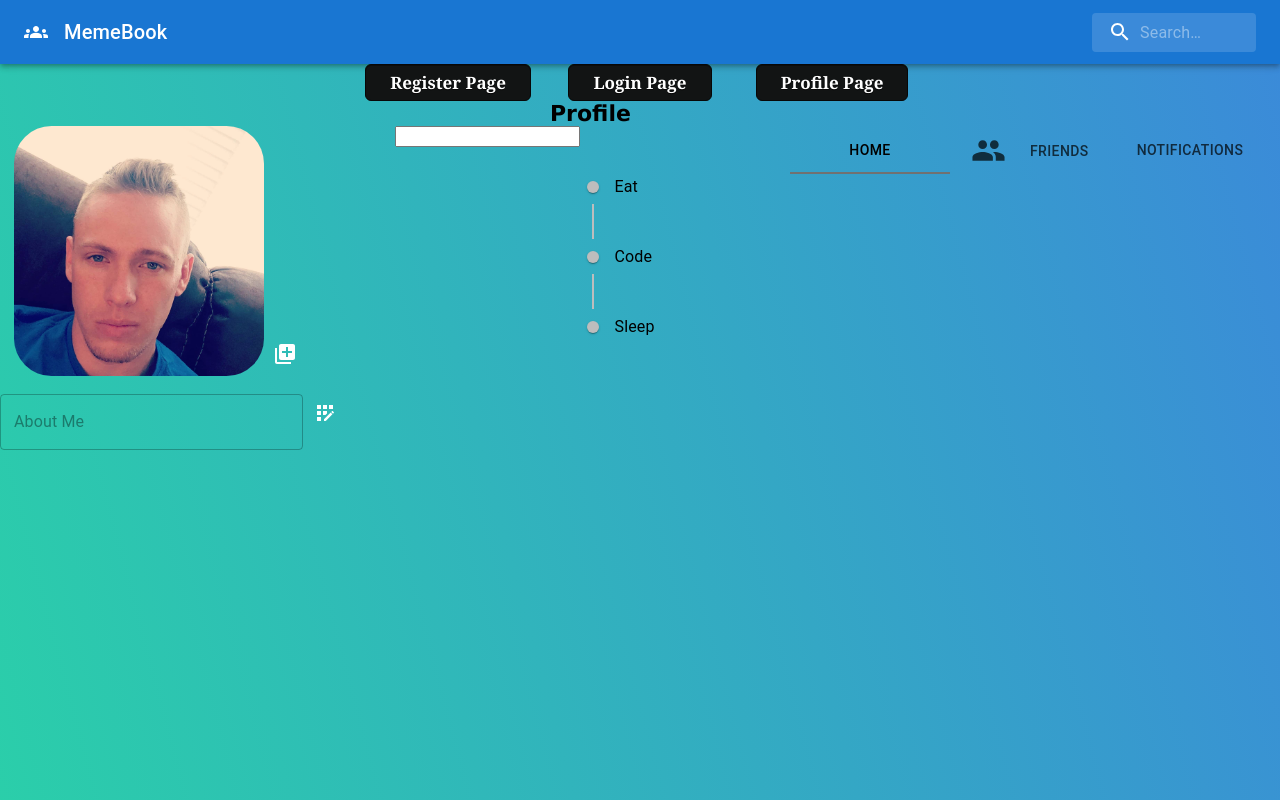
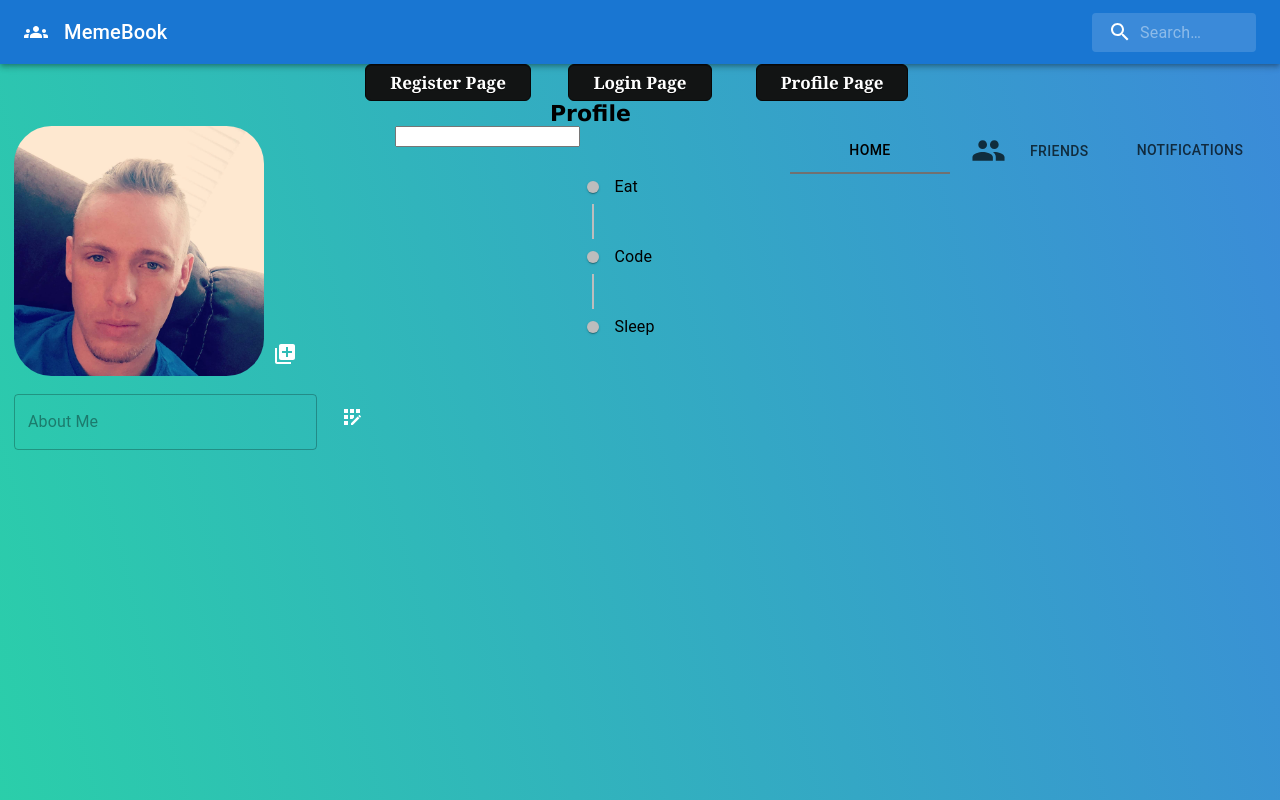
Before and after one commit to BrandonMCarlson/Socialmediauserstory-Front-End, a React (Create React App) app: page /profile in a window 1280 px wide. Shown: the top 800 px of the page. Built offline with nearby package versions, Linux system fonts and the light colour scheme; no server answers.

Commit message:
update about me icon and text field

```diff
--- a/src/components/pages/Profile.css
+++ b/src/components/pages/Profile.css
@@ -40,13 +40,18 @@ label[data-shrink=false]+.MuiInputBase-formControl .css-1sqnrkk-MuiInputBase-inp
     -webkit-text-fill-color: rgba(0, 0, 0, 0.38);
 }
 
+
 .about-me-button {
     background-color: transparent;
     border: none;
     box-shadow: none;
-    margin-left: 1px;
-    margin-top: 0px;
+    margin-left: 14px;
+    margin-top: 4px;
     padding: 7px;
     padding-left: 9px;
     padding-right: 9px;
 }
+
+.css-1u3bzj6-MuiFormControl-root-MuiTextField-root {
+    margin-left: 14px!important;
+}
```
